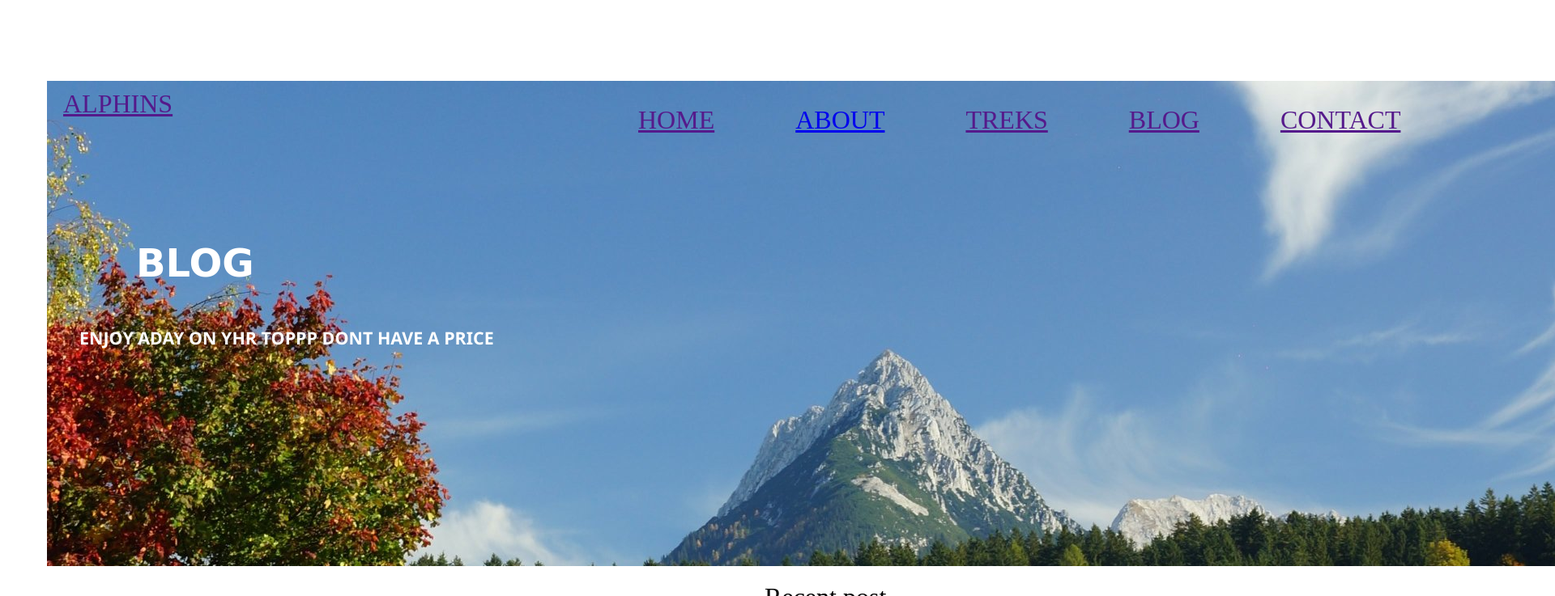
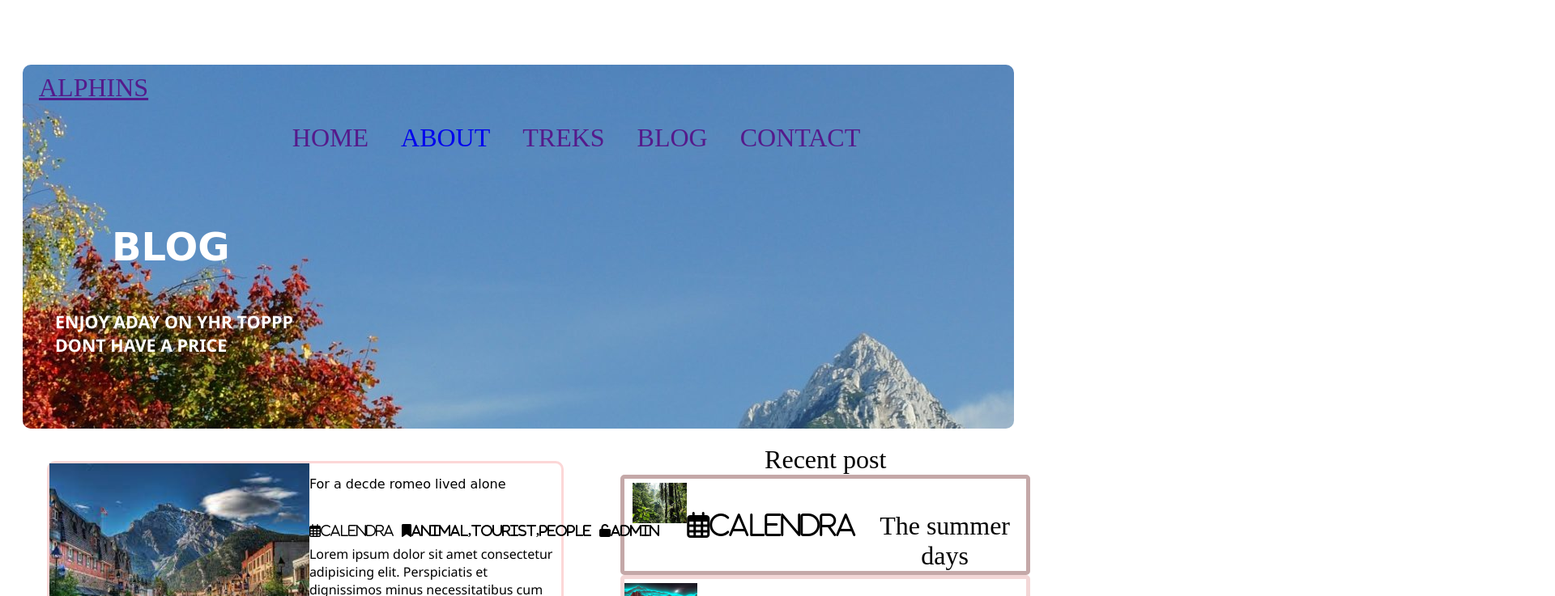
Before and after one commit to khushilal1/frontend_project, a plain HTML site: page index.html in a window 1280 px wide. Shown: the top 737 px of the page at 81% size, 1920 px wide, since content can reach past the window. Drawn offline with Linux system fonts and the light colour scheme.

Commit message:
added files

```diff
--- a/index.html
+++ b/index.html
@@ -23,16 +23,36 @@
 
         </div>
         <div id="navigation_bar">
+            <li>
+                <ol>
                     <a href="">HOME</a>
+
+                </ol>
+
+                <ol>
                     <a href="about.html">ABOUT</a>
+
+                </ol>
+
+                <ol>
                     <a href="">TREKS</a>
+
+                </ol>
+                <ol>
                     <a href="">BLOG</a>
+
+                </ol>
+                <ol>
                     <a href="">CONTACT</a>
+
+                </ol>
+            </li>
         </div>
     </nav>
 </head>
 
 <body>
+<div class="now">
 
     <div class="recent">Recent post
         <div class="one">
@@ -76,6 +96,7 @@
             <div class="icon">
                 <li><i class="far fa-calendar">calendra</i></li>
                 <li>The interesting place</li>
+            </div>
         </div>
 </div>
 
@@ -132,7 +153,8 @@
 </body>
 
 <footer class="FOOTER">
-    <p class="p">Alphins <br>somewhere between the bottom of the climb and the summit is answer to the myster why we climb</p>
+    <p class="p">Alphins <br>somewhere between the bottom of the climb and the summit is answer to the myster why we
+        climb</p>
     <link rel="stylesheet" href="https://fonts.googleapis.com/icon?family=Material+Icons">
     <div class="face">
         <a href="www.facebook.com">
@@ -157,7 +179,7 @@
         </ul>
     </div><br>
     <hr>
-  <div class="copy">  &copy;2020 Alphins handmade by khushilal
+    <div class="copy"> &copy;2020 Alphins handmade by khushilal
     </div>
 
 </footer>
--- a/project.css
+++ b/project.css
@@ -1,13 +1,13 @@
 @media (min-width: 0px) {
   .navigation {
-    border-radius: 3px solid red;
-    height: 600px;
+    border-radius: 3px solid rgb(165, 13, 13);
+    height: 450px;
     background-image: url("/frontend_project/image/Mountain.jpg");
     background-repeat: no-repeat;
-    width: 12000px;
     display: flex;
-    margin: 0px 50px;
-    margin-top: 100px;
+    margin: 0px 20px;
+    margin-top: 80px;
+    border-radius: 10px;
     font-size: 2em;
   }
 }
@@ -17,13 +17,25 @@
   margin-left: 20px;
 }
 #navigation_bar {
-  position: absolute;
+  position: relative;
   padding: 30px;
-  gap: 100px;
-  margin: 0px 700px;
-  margin-right: 120px;
-  padding-right: 100px;
-  display: flex;
+  width: 100%;
+  float: left;
+  margin-top: 10px;
+  list-style-type:none;
+
+}
+
+nav li a{
+
+  text-decoration: none;
+}
+nav li{display: flex;
+font-size: 1em;
+position: relative
+;
+margin-left: -13%;
+gap: -5%;
 }
 
 .blog {
@@ -41,20 +53,20 @@ H6 {
 .first {
   border: 3px solid rgb(252, 215, 215);
   border-radius: 20px;
-  height: 175px;
+  height: 200px;
   margin-top: 40px;
   border-radius: 10px;
   width: 50%;
   background-color: white;
   margin-left: 50px;
 }
+.first img{height: 100%;}
 
 img {
   float: left;
 }
 
 .icon {
-  padding-left: 150px;
   gap: 100px;
   display: flexbox;
 
@@ -71,10 +83,11 @@ img {
 .second {
   border: 3px solid rgb(240, 181, 181);
   border-radius: 20px;
-  height: 175px;
+  height: 200px;
   margin-top: 40px;
   border-radius: 10px;
   width: 50%;
+
   background-color: white;
   margin-left: 50px;
 }
@@ -82,9 +95,10 @@ img {
 .third {
   border: 3px solid rgb(248, 179, 179);
   border-radius: 20px;
-  height: 175px;
+  height: 200px;
   margin-top: 40px;
   border-radius: 10px;
+
   width: 50%;
   background-color: white;
   margin-left: 50px;
@@ -101,6 +115,7 @@ img {
     text-align: center;
     font-size: 2em;
     margin-bottom: 5px;
+    margin-left: -60px;
   }
 
   .image {
@@ -122,12 +137,13 @@ gap: 10px;
 @media (min-width:0px){
 
   .FOOTER {
-    height: 40%;
+    height: 100%;
     background-color: rgb(29, 29, 109);
-    margin-top: 50px;
+    margin-top: 400px;
     margin-bottom: 20px;
     margin-right: 20px;
     margin-left: 20px;
+    border-radius: 20px;
   }
 
   #facebook{background-color: rgb(75, 75, 224);}
@@ -145,9 +161,8 @@ gap: 10px;
 .contact{
 
   display:grid;
-  float: center;
-  margin-left:50% ;
 list-style-type: none;
+margin-left:20% ;
 color: white;
 }
 
@@ -155,9 +170,13 @@ color: white;
 color: white;}
 .p{color: white;}
 .copy{color: white;}
+.now{padding-left: -20px;
 
-.one{border: 5px solid rgb(243, 215, 215);
+}
+.one{border: 5px solid rgb(196, 168, 168);
   border-radius: 5px;
+  padding: 0px 10px;
+
 }
 
 .two{border: 5px solid rgb(243, 215, 215);
```
Lines whose indentation alone changed are shown as unchanged.
